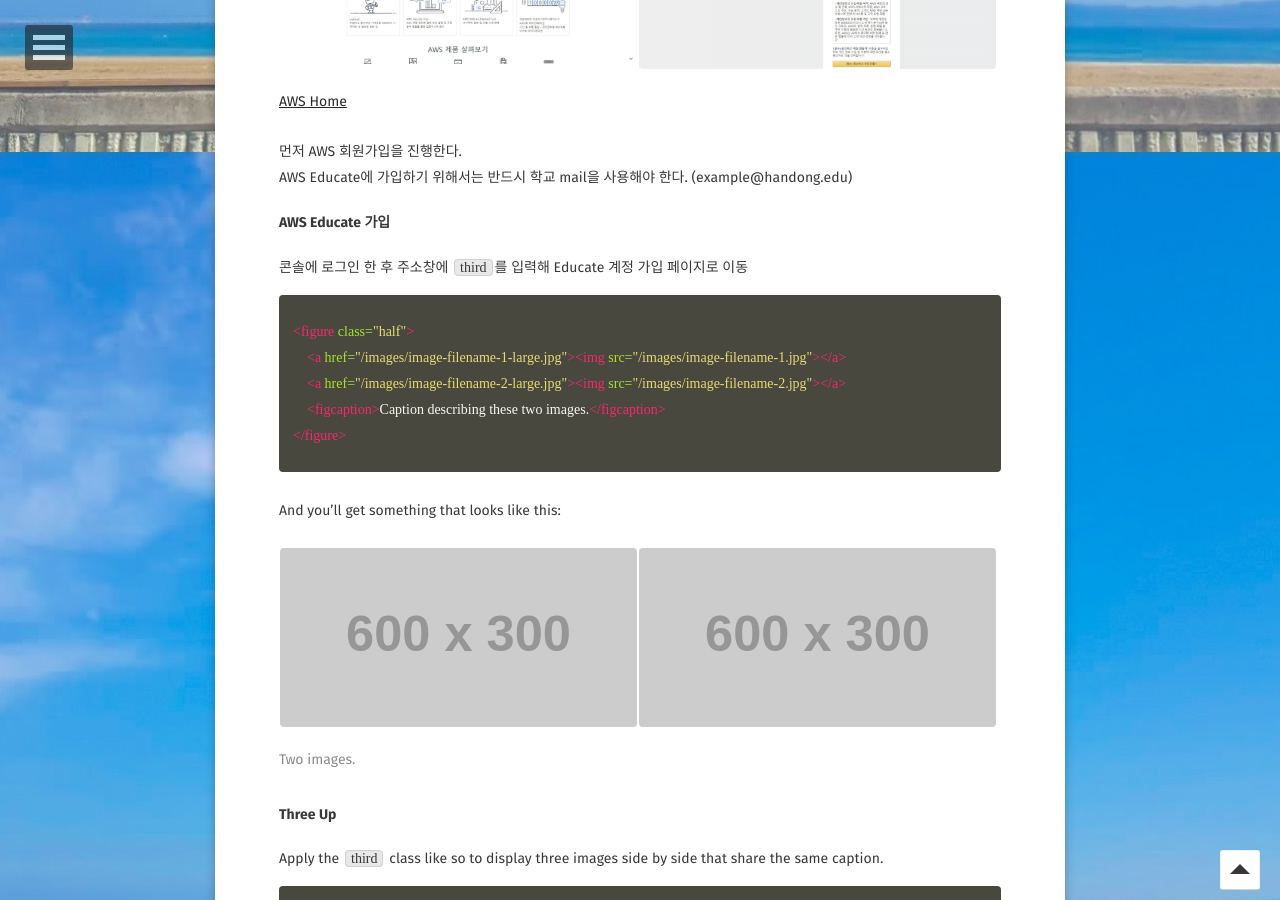
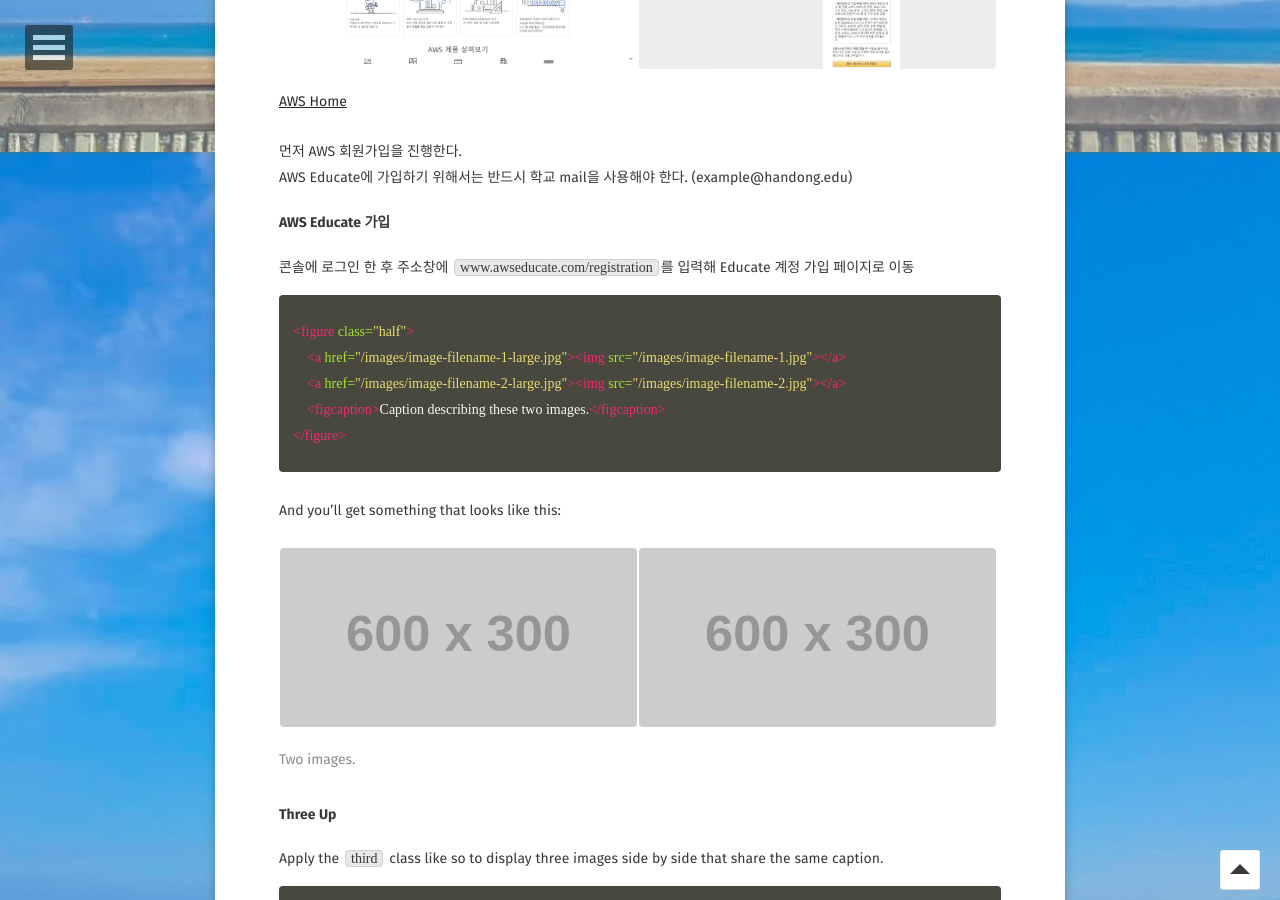
Before and after one commit to kangyechan/kangyechan.github.io, a Jekyll site: the page built from _posts/2019-01-04-aws-setting.md, in a window 1280 px wide and 900 px high, scrolled down 748 px. Built offline with Jekyll 4.4.1, drawn with Linux system fonts in a browser that asks for light colours; some web fonts are replaced; comment, search, counter and statistics services are not loaded.

Commit message:
Update 2019-01-04-aws-setting.md

```diff
--- a/_posts/2019-01-04-aws-setting.md
+++ b/_posts/2019-01-04-aws-setting.md
@@ -33,7 +33,7 @@ AWS Educate에 가입하기 위해서는 반드시 학교 mail을 사용해야
 
 #### AWS Educate 가입
 
-콘솔에 로그인 한 후 주소창에 `third`를 입력해 Educate 계정 가입 페이지로 이동
+콘솔에 로그인 한 후 주소창에 `www.awseducate.com/registration`를 입력해 Educate 계정 가입 페이지로 이동
 
 {% highlight html %}
 <figure class="half">
```
